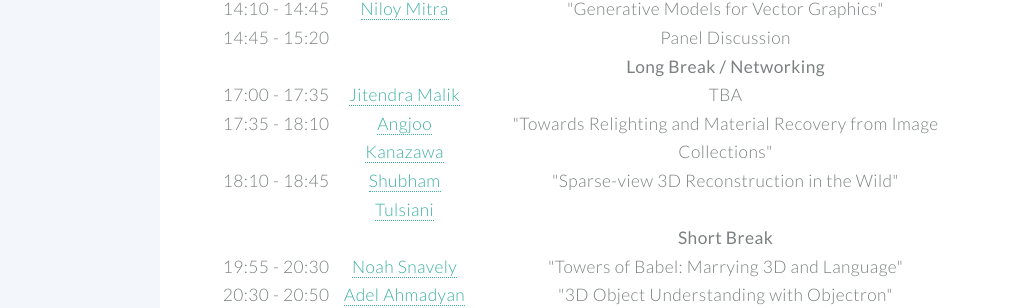
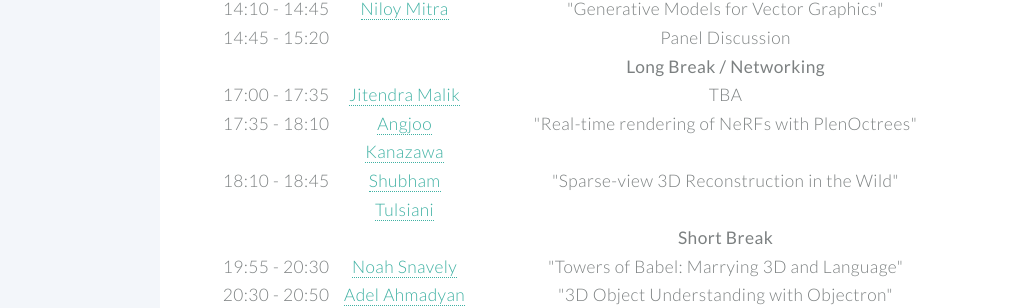
Before and after one commit to unsup3d/unsup3d.github.io, a Jekyll site: the page built from index.html, in a window 1280 px wide and 900 px high, scrolled down 2145 px. Shown: the part 147-455 px from the top of the window, without its empty margins (0-1011 px from the left). Built offline with Jekyll 4.4.1, drawn with Linux system fonts in a browser that asks for light colours.

Commit message:
updated title

```diff
--- a/index.html
+++ b/index.html
@@ -131,7 +131,7 @@ banner: images/banner.jpg
           <tr>
             <td class="convertTimeRange">17:35-18:10</td>
             <td><a href="https://people.eecs.berkeley.edu/~kanazawa/" target="_blank">Angjoo Kanazawa</a></td>
-            <td>"Towards Relighting and Material Recovery from Image Collections"</td>
+            <td>"Real-time rendering of NeRFs with PlenOctrees"</td>
             <td></td>
           </tr>
           <tr>
```
